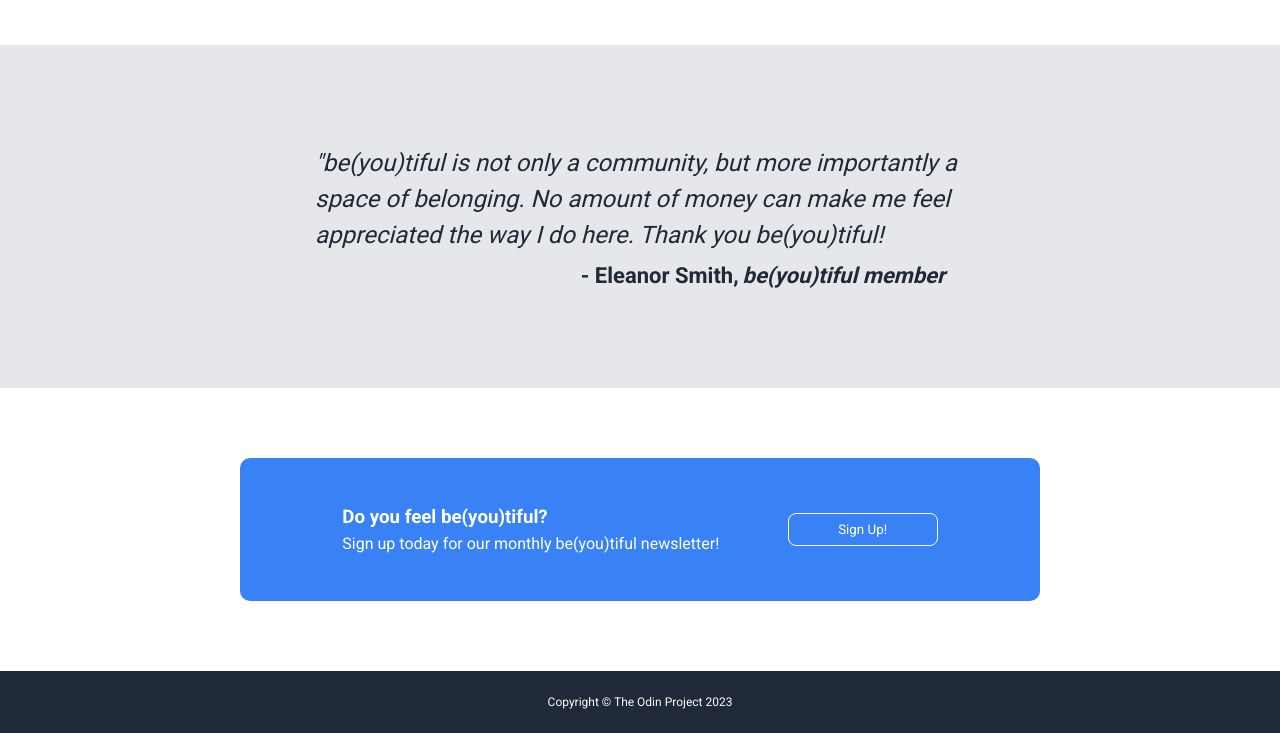
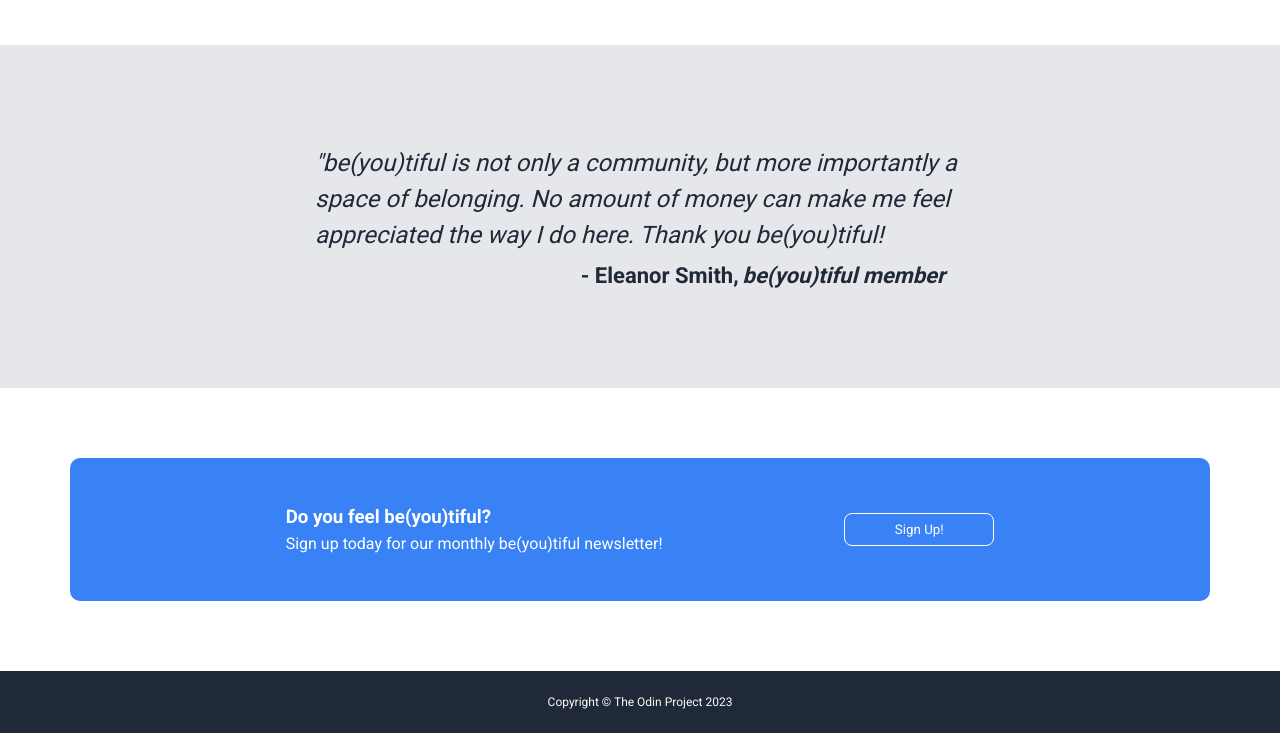
Before and after one commit to rconanan/landing-page, a plain HTML site: page index.html in a window 1280 px wide. Shown: the part 781-1514 px from the top of the page. Drawn offline with Linux system fonts and the light colour scheme.

Commit message:
Final Landing Page Project and README.md

```diff
--- a/style.css
+++ b/style.css
@@ -177,7 +177,7 @@ figcaption {
 .cta-container {
   padding: 48px;
   background-color: #3882f6;
-  width: 800px;
+  min-width: 800px;
   border-radius: 10px;
   display: flex;
   margin: 0 auto;
```
